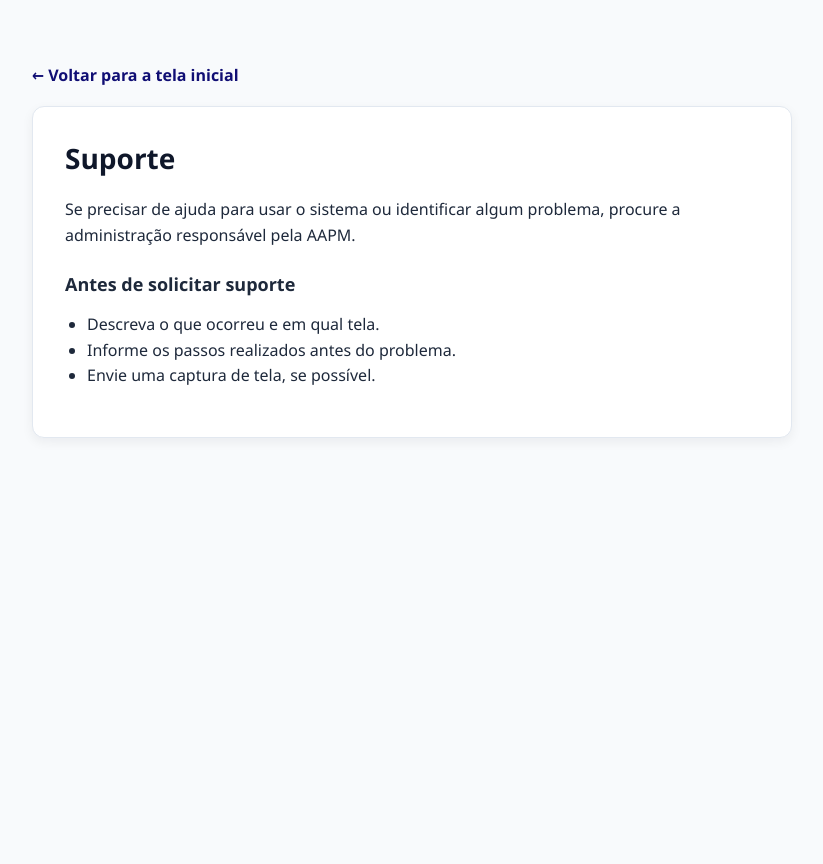
After one commit to kazukiwi/Projeto-AAPM-Harity, a FastAPI app: page /suporte in a window 1280 px wide. The commit adds this page. Shown: the whole page, without its empty margins (228-1051 px from the left). Run offline with FastAPI, Linux system fonts and the light colour scheme.

Commit message:
Adiciona páginas de Termos de Uso, Política de Privacidade e Suporte com links no rodapé

```diff
--- a/app/main.py
+++ b/app/main.py
@@ -34,6 +34,33 @@ app = FastAPI(title="Sistema Estoque")
 APP_DIR = Path(__file__).resolve().parent
 app.mount("/static", StaticFiles(directory=APP_DIR / "static"), name="static")
 templates = Jinja2Templates(directory=APP_DIR / "templates")
+
+
+@app.get("/termos-de-uso")
+def termos_de_uso(request: Request):
+    return templates.TemplateResponse(
+        name="informacoes.html",
+        request=request,
+        context={"request": request, "pagina": "termos"},
+    )
+
+
+@app.get("/politica-de-privacidade")
+def politica_de_privacidade(request: Request):
+    return templates.TemplateResponse(
+        name="informacoes.html",
+        request=request,
+        context={"request": request, "pagina": "privacidade"},
+    )
+
+
+@app.get("/suporte")
+def suporte(request: Request):
+    return templates.TemplateResponse(
+        name="informacoes.html",
+        request=request,
+        context={"request": request, "pagina": "suporte"},
+    )
 
 
 @app.exception_handler(StarletteHTTPException)
--- a/app/templates/index.html
+++ b/app/templates/index.html
@@ -97,9 +97,9 @@
             <p>&copy; 2026 AAPM - SENAI. Todos os direitos reservados.</p>
 
             <div class="footer-links">
-                <a href="#">Termos de Uso</a>
-                <a href="#">Política de Privacidade</a>
-                <a href="#">Suporte</a>
+                <a href="/termos-de-uso">Termos de Uso</a>
+                <a href="/politica-de-privacidade">Política de Privacidade</a>
+                <a href="/suporte">Suporte</a>
             </div>
 
         </div>
--- /dev/null
+++ b/app/templates/informacoes.html
@@ -0,0 +1,52 @@
+<!DOCTYPE html>
+<html lang="pt-br">
+<head>
+    <meta charset="UTF-8">
+    <meta name="viewport" content="width=device-width, initial-scale=1.0">
+    <link rel="icon" href="/static/img/image.ico" type="image/x-icon">
+    <title>{% if pagina == 'termos' %}Termos de Uso{% elif pagina == 'privacidade' %}Política de Privacidade{% else %}Suporte{% endif %} - AAPM</title>
+    <style>
+        :root { --azul: #100e74; --texto: #1e293b; --borda: #e2e8f0; }
+        * { box-sizing: border-box; }
+        body { margin: 0; min-height: 100vh; background: #f8fafc; color: var(--texto); font-family: 'Segoe UI', Tahoma, Geneva, Verdana, sans-serif; }
+        main { width: min(760px, calc(100% - 40px)); margin: 64px auto; }
+        .voltar { color: var(--azul); text-decoration: none; font-weight: 600; }
+        article { margin-top: 20px; padding: 32px; background: #fff; border: 1px solid var(--borda); border-radius: 12px; box-shadow: 0 4px 12px rgba(15, 23, 42, .06); }
+        h1 { margin: 0 0 20px; color: #0f172a; font-size: 28px; }
+        h2 { margin: 24px 0 8px; font-size: 18px; }
+        p, li { line-height: 1.6; }
+        ul { padding-left: 22px; }
+    </style>
+</head>
+<body>
+    <main>
+        <a class="voltar" href="/">← Voltar para a tela inicial</a>
+        <article>
+            {% if pagina == 'termos' %}
+                <h1>Termos de Uso</h1>
+                <p>O sistema AAPM é destinado ao gerenciamento de produtos, vendas, clientes e armários da instituição.</p>
+                <h2>Uso responsável</h2>
+                <p>Utilize sua conta apenas para atividades autorizadas e mantenha seus dados de acesso em segurança.</p>
+                <h2>Atualizações</h2>
+                <p>Estes termos podem ser atualizados para acompanhar melhorias no sistema e nas rotinas administrativas.</p>
+            {% elif pagina == 'privacidade' %}
+                <h1>Política de Privacidade</h1>
+                <p>Os dados cadastrados no sistema são usados exclusivamente para as atividades administrativas da AAPM.</p>
+                <h2>Dados tratados</h2>
+                <p>Podem ser armazenados dados de produtos, vendas, clientes e usuários necessários para operar o sistema.</p>
+                <h2>Proteção dos dados</h2>
+                <p>O acesso às informações é restrito a usuários autorizados, de acordo com seu perfil de acesso.</p>
+            {% else %}
+                <h1>Suporte</h1>
+                <p>Se precisar de ajuda para usar o sistema ou identificar algum problema, procure a administração responsável pela AAPM.</p>
+                <h2>Antes de solicitar suporte</h2>
+                <ul>
+                    <li>Descreva o que ocorreu e em qual tela.</li>
+                    <li>Informe os passos realizados antes do problema.</li>
+                    <li>Envie uma captura de tela, se possível.</li>
+                </ul>
+            {% endif %}
+        </article>
+    </main>
+</body>
+</html>
```
